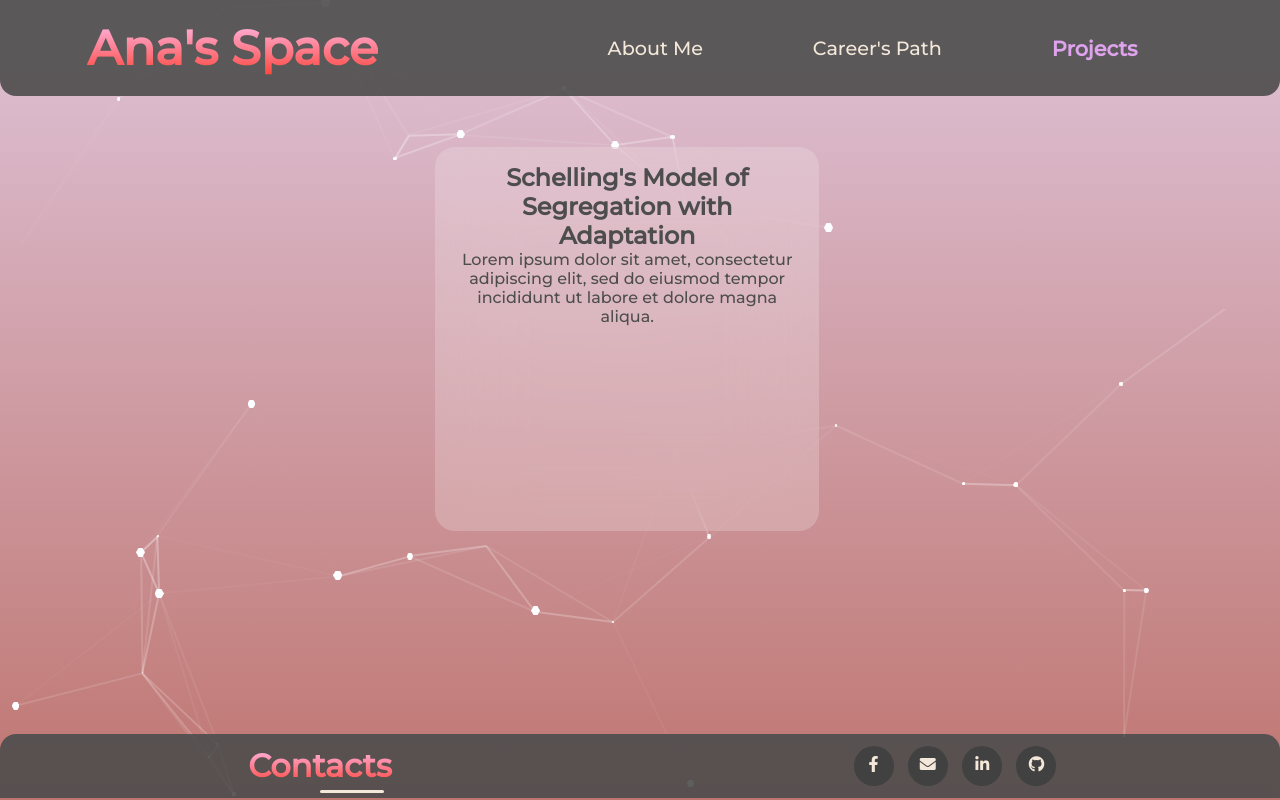
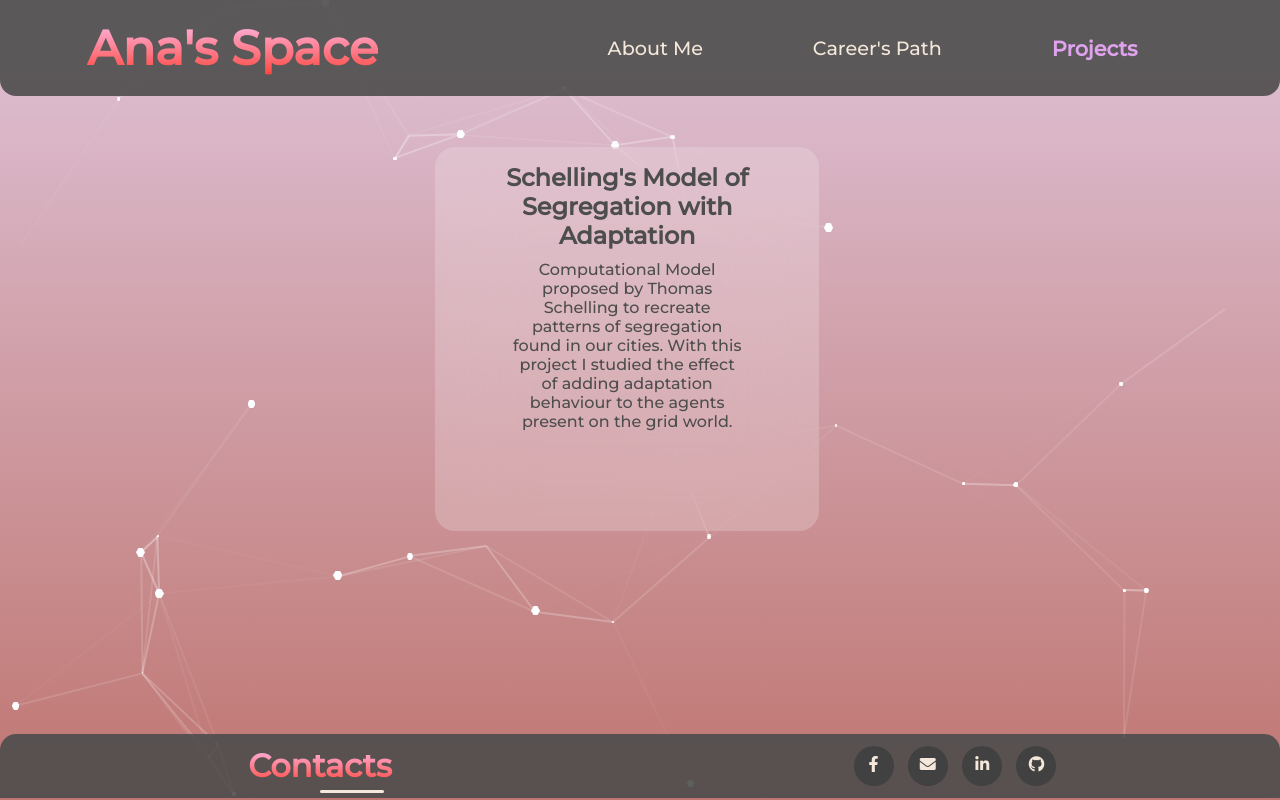
Before and after one commit to AnaSRamalhete/site, a PHP site: page /projects.php in a window 1280 px wide. Run offline with PHP 8.4, Linux system fonts and the light colour scheme; a stand-in replaces the project's code that opens the database connection; some libraries are stand-ins or nearby versions.

Commit message:
Changing hover animation for the projects section

```diff
--- a/web/projects.php
+++ b/web/projects.php
@@ -12,34 +12,9 @@
     <a href="Schellings_Model/index.php">
         <div class="project-slide">
             <h1>Schelling's Model of Segregation with Adaptation</h1>
-            <p>Lorem ipsum dolor sit amet, consectetur adipiscing elit, sed do eiusmod tempor incididunt ut labore et dolore magna aliqua. </p>
+            <p>Computational Model proposed by Thomas Schelling to recreate patterns of segregation found in our cities. With this project I studied the effect of adding adaptation behaviour to the agents present on the grid world.</p>
         </div>
     </a>
-    <!-- <div class="project-slide">
-        <p>Lorem ipsum dolor sit amet, consectetur adipiscing elit, sed do eiusmod tempor incididunt ut labore et dolore magna aliqua. </p>
-    </div>
-    <div class="project-slide">
-        <p>Lorem ipsum dolor sit amet, consectetur adipiscing elit, sed do eiusmod tempor incididunt ut labore et dolore magna aliqua. </p>
-    </div>
-    <div class="project-slide">
-        <p>Lorem ipsum dolor sit amet, consectetur adipiscing elit, sed do eiusmod tempor incididunt ut labore et dolore magna aliqua. </p>
-    </div>
-    <div class="project-slide">
-        <p>Lorem ipsum dolor sit amet, consectetur adipiscing elit, sed do eiusmod tempor incididunt ut labore et dolore magna aliqua. </p>
-    </div>
-    <div class="project-slide">
-        <p>Lorem ipsum dolor sit amet, consectetur adipiscing elit, sed do eiusmod tempor incididunt ut labore et dolore magna aliqua. </p>
-    </div>
-    <div class="project-slide">
-        <p>Lorem ipsum dolor sit amet, consectetur adipiscing elit, sed do eiusmod tempor incididunt ut labore et dolore magna aliqua. </p>
-    </div>
-    <div class="project-slide">
-        <p>Lorem ipsum dolor sit amet, consectetur adipiscing elit, sed do eiusmod tempor incididunt ut labore et dolore magna aliqua. </p>
-    </div>
-    <div class="project-slide">
-        <p>Lorem ipsum dolor sit amet, consectetur adipiscing elit, sed do eiusmod tempor incididunt ut labore et dolore magna aliqua. </p>
-    </div> -->
-
 </section>
 
 
--- a/web/style/styles_projects.css
+++ b/web/style/styles_projects.css
@@ -21,10 +21,12 @@ a{
     width: 20vw;
     height: 20vw;
     text-align: center;
+    border-radius: 20px;
+    justify-items: center;
+
     background: rgba(255, 255, 255,0.2);
     -webkit-backdrop-filter: blur(40px);
     backdrop-filter: blur(40px);
-    border-radius: 20px;
 
     transition: color 0.5s linear; /* vendorless fallback */
     -o-transition: color 0.5s linear; /* opera */
@@ -34,14 +36,26 @@ a{
 }
 
 .project-slide:hover {
-    width: 25vw;
+    /* width: 25vw; */
     /* height: 25vw; */
-    transition: all 0.2s ease-in;
+    border: solid 4px rgba(85, 85, 85,0.5);
+    transform: scale(1.05);
+    transition: all 0.1s ease-in;
+
 }
 .project-slide:not(:hover){
-    transition: all 0.2s ease-in;
+    transition: all 0.1s ease-in;
+}
+.project-slide h1{
+    max-width: 19vw;
+    justify-items: center;
+    margin-bottom: 10px;
 }
 
+.project-slide p{
+    max-width: 18vw;
+    justify-items: center;
+}
 
 @media screen and (max-width:1500px){
 
```
